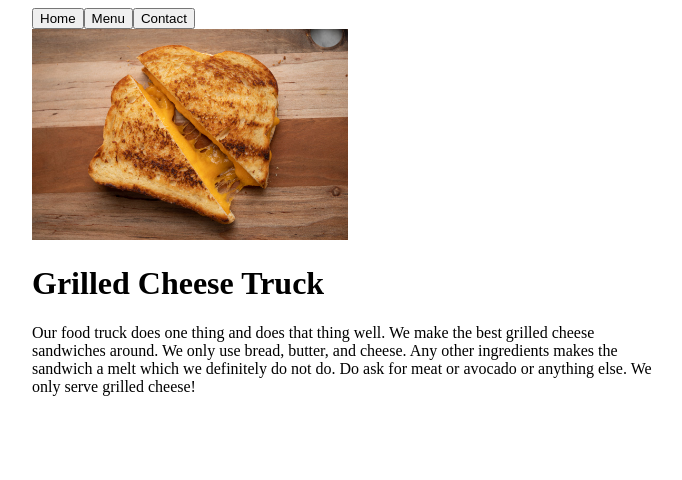
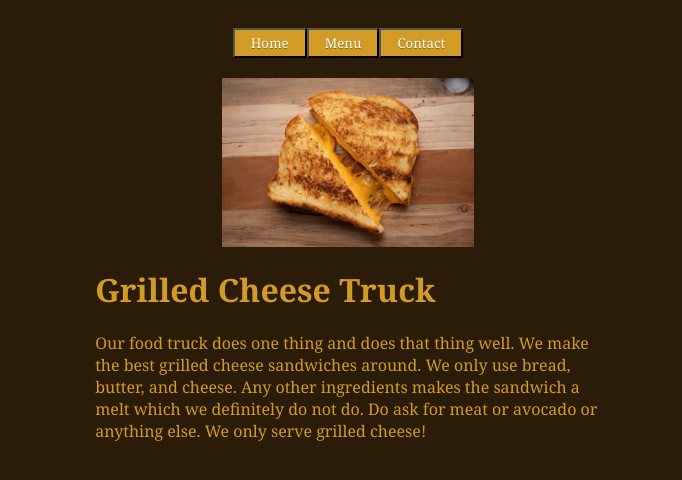
Before and after one commit to tthomas027/restaurant, a website built with webpack: page dist/index.html in a window 1280 px wide. Shown: the whole page, without its empty margins (292-974 px from the left). Built offline with nearby package versions, Linux system fonts and the light colour scheme.

Commit message:
Update style.css

```diff
--- a/src/style.css
+++ b/src/style.css
@@ -1,15 +1,46 @@
+body {
+  font-family: Georgia, serif;
+  color: #d19b26;
+  background-color: #2b1b09;
+}
+
 img {
-  max-width: 50%;
+  width: 50%;
   height: auto;
+  display: flex;
+  margin: auto;
+  justify-content: center;
 }
 
 nav {
   display: flex;
-  max-width: 50%;
+  justify-content: center;
+  margin: auto;
+  padding: 20px
+}
+
+#content {
+  max-width: 40%;
   margin: auto;
 }
 
-#content {
-  max-width : 50%;
-  margin: auto;
+button {
+  display: inline-block;
+  padding: 0.3em 1.2em;
+  margin: 0 0.1em 0.1em 0;
+  border: 0.16em solid rgba(255,255,255,0);
+  border-radius: 50%;
+  box-sizing: border-box;
+  text-decoration:none;
+  font-family: Georgia, serif;
+  font-weight: 300;
+  color: #ffffff;
+  background-color: #d19b26;
+  text-shadow: 0 0.04em 0.04em rgba(0,0,0,0.35);
+  text-align: center;
+  transition: all 0.2s;
 }
+
+button:hover {
+  border-color: rgba(255,255,255,1);
+}
```
